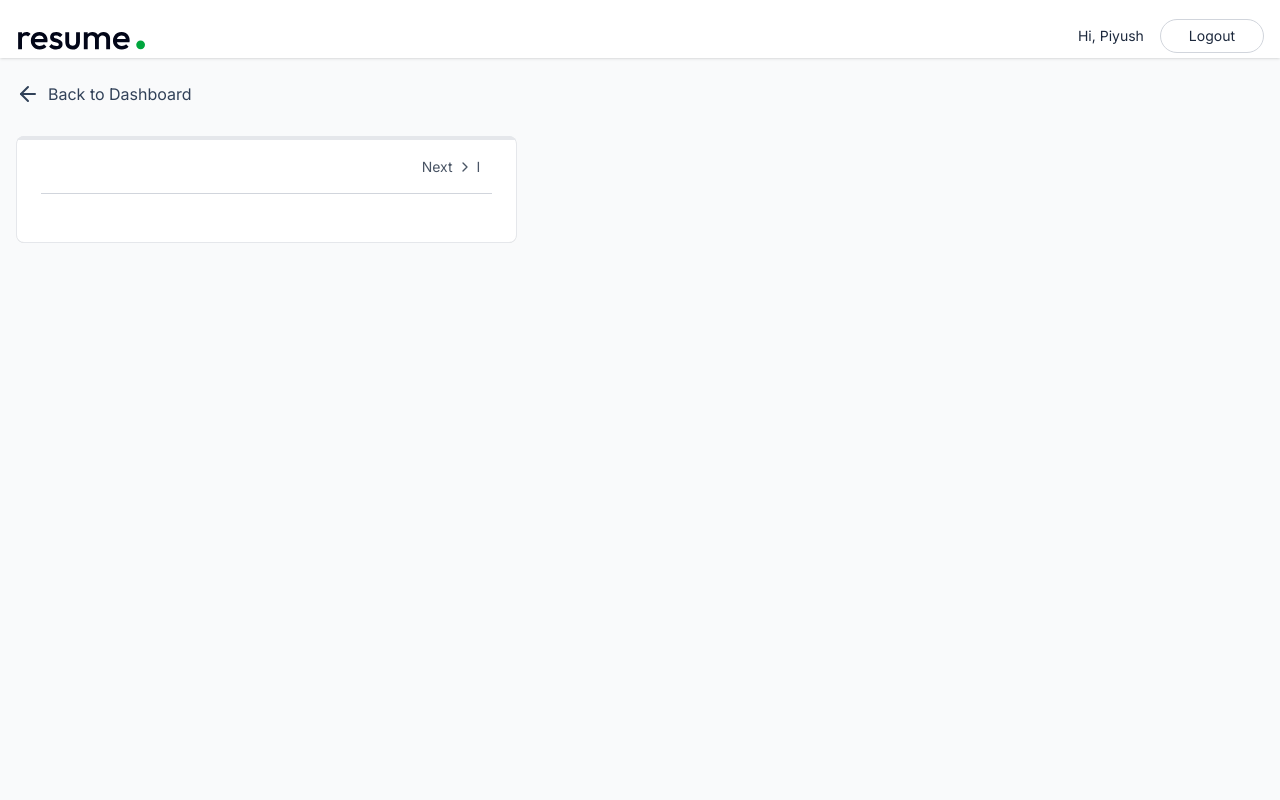
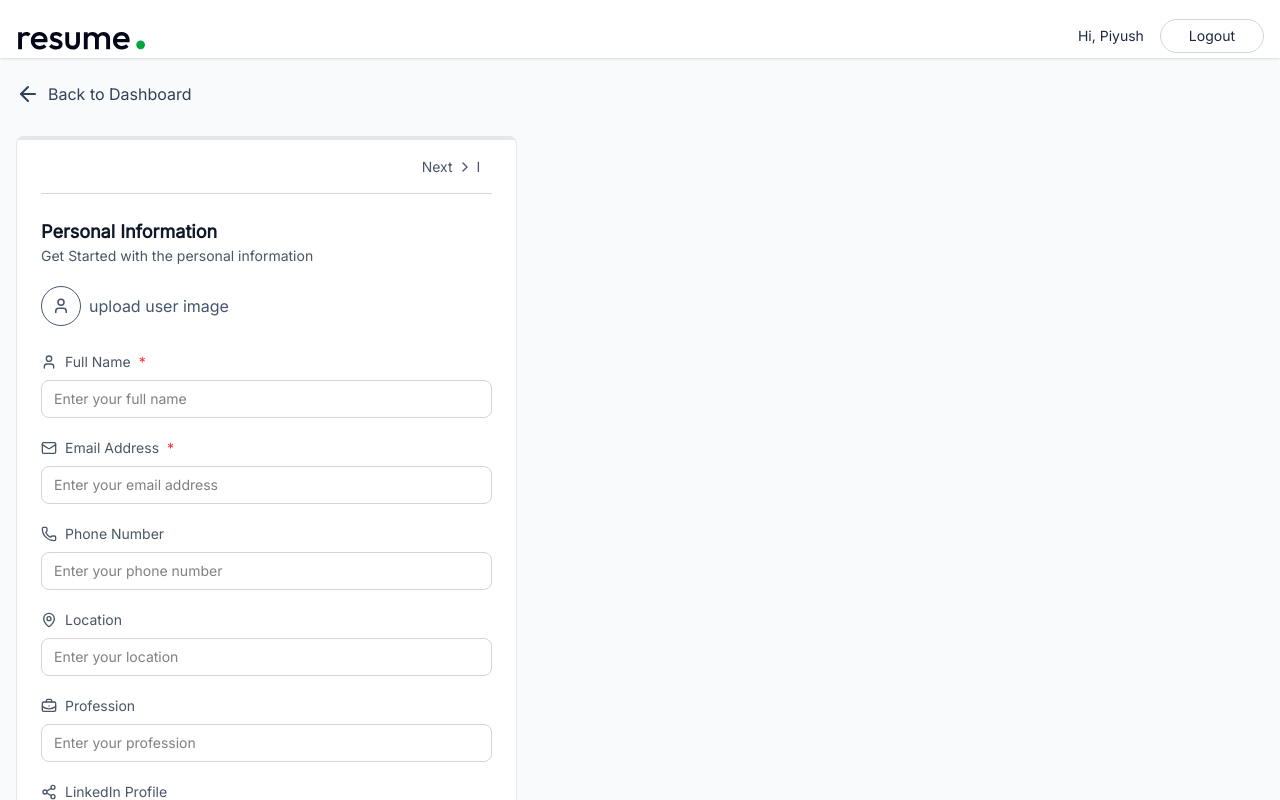
Before and after one commit to piyush-atrish/AI-powered-Resume-Builder, a React (Vite) app in the folder client/: page /app/builder/1 in a window 1280 px wide. Shown: the top 800 px of the page. Built offline with nearby package versions, Linux system fonts and the light colour scheme.

Commit message:
add personalInfoForm

```diff
--- a/client/src/components/PersonalInfoForm.jsx
+++ b/client/src/components/PersonalInfoForm.jsx
@@ -1,8 +1,65 @@
 import React from 'react'
+import { User, Mail, Phone, MapPin, BriefcaseBusiness, Share2, Globe } from 'lucide-react'
 
-const PersonalInfoForm = () => {
+const PersonalInfoForm = ({data , onChange , removeBackground , setRemoveBackground}) => {
+
+  const handleChange = (field, value)=>{
+    onChange({...data, [field]: value})
+  }
+
+  const fields = [
+    {key: "full_name", label: "Full Name", icon: User, type: "text", required:true},
+    {key: "email", label: "Email Address", icon: Mail, type: "email", required:true},
+    { key: "phone", label: "Phone Number", icon: Phone, type: "tel" },
+    { key: "location", label: "Location", icon: MapPin, type: "text" },
+    { key: "profession", label: "Profession", icon: BriefcaseBusiness, type:"text" },
+    { key: "linkedin", label: "LinkedIn Profile", icon: Share2, type: "url" },
+    { key: "website", label: "Personal Website", icon: Globe, type: "url" }
+  ]
+
   return (
-    <div>PersonalInfoForm</div>
+    <div>
+      <h3 className='text-lg font-semibold text-gray-900'>Personal Information</h3>
+      <p className='text-sm text-gray-600'>Get Started with the personal information</p>
+      <div className='flex items-center gap-2'>
+        <label>
+        {data.image? (
+        <img src={typeof data.image === 'string' ? data.image: URL.createObjectURL(data.image)} alt="user-image" className='w-16 h-16 rounded-full object-cover mt-5 ring ring-slate-300 hover:opacity-80'/>) : (
+        <div className='inline-flex items-center gap-2 mt-5 text-slate-600 hover:text-slate-700 cursor-pointer'>
+          <User className='w-10 h-10 p-2.5 border rounded-full' />
+          upload user image
+        </div>
+        )}
+        <input type="file" accept="image/jpeg, image/png" className="hidden"
+        onChange={(e)=>handleChange("image", e.target.files[0])}/>
+        </label>
+        {typeof data.image === 'object' &&(
+          <div className=' flex flex-col gap-1 pl-4 text-sm'>
+            <p>Remove Background</p>
+            <label className='relative inline-flex items-center cursor-pointer text-gray-900 gap-3'>
+              <input type="checkbox" className="sr-only peer" onChange={()=>setRemoveBackground(prev => !prev)} checked={removeBackground}/>
+              <div className='w-9 h-5 bg-slate-300 rounded-full peer-checked:bg-green-600 transition-colors duration-200'>
+              </div>
+              <span className='dot absolute left-1 top-1 w-3 h-3 bg-white rounded-full transition-transform duration-200 ease-in-out peer-checked:translate-x-4'></span>
+            </label>
+          </div>
+        )}
+      </div>
+      {fields.map((field)=>{
+        const Icon = field.icon;
+        return (
+          <div key={field.key} className='space-y-1 mt-5'>
+            <label className="flex items-center gap-2 text-sm font-medium text-gray-600">
+            <Icon className="w-4 h-4"/>
+            {field.label}
+            {field.required && <span className="text-red-500">*</span>}
+            </label>
+            <input type={field.type} value={data[field.key] || ""} onChange={(e) =>handleChange(field.key, e.target.value)}
+            className='mt-1 w-full px-3 py-2 border border-gray-300 rounded-lg focus:ring focus:ring-blue-500 focus:border-blue-500 outline-none transition-colors text-sm' placeholder={`Enter your ${field.label.toLowerCase()}`} required={field.required}/>
+          </div>
+          )
+      })}
+    </div>
   )
 }
 
--- a/client/src/pages/ResumeBuilder.jsx
+++ b/client/src/pages/ResumeBuilder.jsx
@@ -4,6 +4,7 @@
 import { dummyResumeData } from '../assets/assets'
 import { Link } from 'react-router-dom'
 import { ArrowLeftIcon, User, FileText, Briefcase, GraduationCap, FolderIcon, Sparkles, ChevronLeft, ChevronRight } from 'lucide-react'
+import PersonalInfoForm from '../components/PersonalInfoForm'
 
 const Resumebuilder = () => {
 
@@ -86,7 +87,9 @@
               {/* Form Content */}
               <div className='space-y-6'>
               {activeSection.id === 'personal' && (
-              <div></div>
+              <PersonalInfoForm data={resumeData.personal_info}
+              onChange={(data)=>setResumeData(prev=>({...prev, personal_info: data}))}
+              removeBackground={removeBackground} setRemoveBackground={setRemoveBackground}/>
               )}
               </div>
 
```
